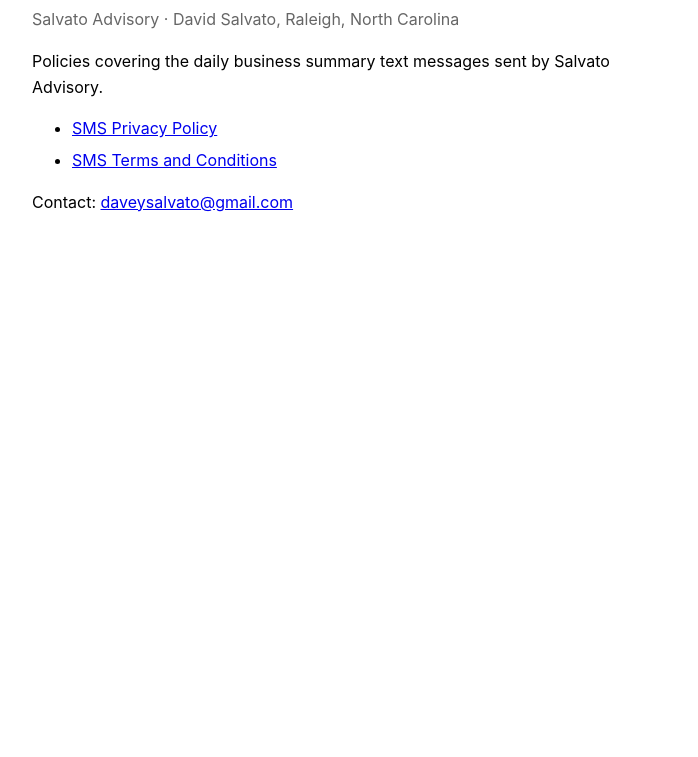
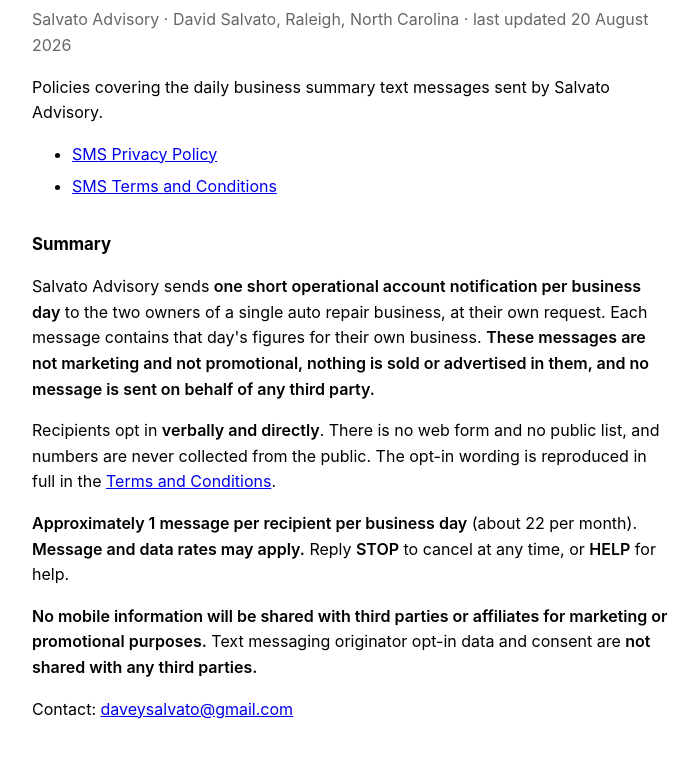
Before and after one commit to daveysalvato1996/sms-policy, a plain HTML site: page index.html in a window 1280 px wide. Shown: the part 83-840 px from the top of the page, without its empty margins (288-986 px from the left). Before the commit the page ends 800 px from the top, so only its background shows below. Drawn offline with Linux system fonts and the light colour scheme.

Commit message:
A2P vetting fixes: name the compliant phrases, remove the Twilio contradiction, publish the opt-in script

```diff
--- a/index.html
+++ b/index.html
@@ -3,25 +3,54 @@
 <head>
 <meta charset="utf-8">
 <meta name="viewport" content="width=device-width, initial-scale=1">
-<title>SMS Policies — Salvato Advisory</title>
+<title>SMS Policies &mdash; Salvato Advisory</title>
 <style>
   :root { color-scheme: light dark; }
   body { max-width: 40rem; margin: 3rem auto; padding: 0 1.25rem;
          font: 16px/1.6 -apple-system, BlinkMacSystemFont, "Segoe UI", Roboto, sans-serif; }
   h1 { font-size: 1.5rem; margin-bottom: .25rem; }
+  h2 { font-size: 1.05rem; margin-top: 2rem; }
   .date { color: #666; margin-top: 0; }
   li { margin: .4rem 0; }
+  strong { font-weight: 600; }
 </style>
 </head>
 <body>
+
 <h1>SMS Policies</h1>
-<p class="date">Salvato Advisory &middot; David Salvato, Raleigh, North Carolina</p>
+<p class="date">Salvato Advisory &middot; David Salvato, Raleigh, North Carolina
+&middot; last updated 20 August 2026</p>
+
 <p>Policies covering the daily business summary text messages sent by Salvato
 Advisory.</p>
+
 <ul>
   <li><a href="privacy.html">SMS Privacy Policy</a></li>
   <li><a href="terms.html">SMS Terms and Conditions</a></li>
 </ul>
+
+<h2>Summary</h2>
+<p>Salvato Advisory sends <strong>one short operational account notification per
+business day</strong> to the two owners of a single auto repair business, at
+their own request. Each message contains that day's figures for their own
+business. <strong>These messages are not marketing and not promotional, nothing
+is sold or advertised in them, and no message is sent on behalf of any third
+party.</strong></p>
+
+<p>Recipients opt in <strong>verbally and directly</strong>. There is no web
+form and no public list, and numbers are never collected from the public. The
+opt-in wording is reproduced in full in the
+<a href="terms.html">Terms and Conditions</a>.</p>
+
+<p><strong>Approximately 1 message per recipient per business day</strong>
+(about 22 per month). <strong>Message and data rates may apply.</strong> Reply
+<strong>STOP</strong> to cancel at any time, or <strong>HELP</strong> for help.</p>
+
+<p><strong>No mobile information will be shared with third parties or affiliates
+for marketing or promotional purposes.</strong> Text messaging originator opt-in
+data and consent are <strong>not shared with any third parties.</strong></p>
+
 <p>Contact: <a href="mailto:daveysalvato@gmail.com">daveysalvato@gmail.com</a></p>
+
 </body>
 </html>
```
